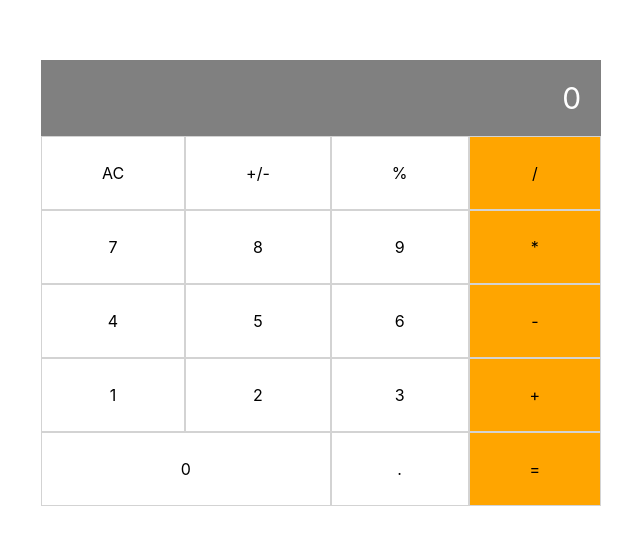
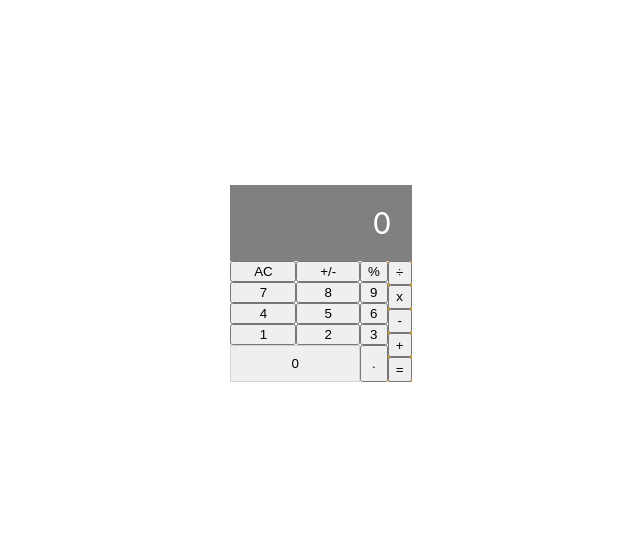
Before and after one commit to Cerdtruir/MathSite, a React (Create React App) app: page / in a window 1280 px wide. Shown: the part 117-662 px from the top of the page, without its empty margins (319-959 px from the left). Built offline with nearby package versions, Linux system fonts and the light colour scheme.

Commit message:
Add calculator logic to template

```diff
--- a/src/components/Calculator.js
+++ b/src/components/Calculator.js
@@ -1,13 +1,18 @@
-/* eslint-disable react/destructuring-assignment */
-/* eslint-disable react/prefer-stateless-function */
 /* eslint-disable react/prop-types */
 import React from 'react';
+import calculate from '../logic/calculate';
 
-function Button(props) {
+function Button({ buttonClass, value, clickFunction }) {
   return (
-    <div className={props.class}>
-      <p>{props.value}</p>
-    </div>
+    <button
+      className={buttonClass}
+      onClick={() => {
+        clickFunction(value);
+      }}
+      type="button"
+    >
+      {value}
+    </button>
   );
 }
 
@@ -15,65 +20,91 @@
   class: 'button',
 };
 
-function KeypadRight() {
+function KeypadRight({ getState }) {
   return (
     <div className="keypad-right">
-      <Button value="/" />
-      <Button value="*" />
-      <Button value="-" />
-      <Button value="+" />
-      <Button value="=" />
+      <Button value="÷" clickFunction={getState} />
+      <Button value="x" clickFunction={getState} />
+      <Button value="-" clickFunction={getState} />
+      <Button value="+" clickFunction={getState} />
+      <Button value="=" clickFunction={getState} />
     </div>
   );
 }
 
-function KeypadLeft() {
+function KeypadLeft({ getState }) {
   return (
     <div className="keypad-left">
-      <Button value="AC" />
-      <Button value="+/-" />
-      <Button value="%" />
-      <Button value="7" />
-      <Button value="8" />
-      <Button value="9" />
-      <Button value="4" />
-      <Button value="5" />
-      <Button value="6" />
-      <Button value="1" />
-      <Button value="2" />
-      <Button value="3" />
-      <Button value="0" class="button-0" />
-      <Button value="." />
+      <Button value="AC" clickFunction={getState} />
+      <Button value="+/-" clickFunction={getState} />
+      <Button value="%" clickFunction={getState} />
+      <Button value="7" clickFunction={getState} />
+      <Button value="8" clickFunction={getState} />
+      <Button value="9" clickFunction={getState} />
+      <Button value="4" clickFunction={getState} />
+      <Button value="5" clickFunction={getState} />
+      <Button value="6" clickFunction={getState} />
+      <Button value="1" clickFunction={getState} />
+      <Button value="2" clickFunction={getState} />
+      <Button value="3" clickFunction={getState} />
+      <Button value="0" clickFunction={getState} buttonClass="button-0" />
+      <Button value="." clickFunction={getState} />
     </div>
   );
 }
 
-function Keypad() {
+function Keypad({ getState }) {
   return (
     <div className="keypad">
-      <KeypadLeft />
-      <KeypadRight />
+      <KeypadLeft getState={getState} />
+      <KeypadRight getState={getState} />
     </div>
   );
 }
 
-function Display() {
+function Display({ data }) {
+  const value = () => {
+    if (data.next) {
+      return data.next;
+    }
+    if (data.total) {
+      return data.total;
+    }
+
+    return '0';
+  };
+
   return (
     <div className="display">
-      <p>0</p>
+      <p className="display-text">
+        {value()}
+      </p>
     </div>
   );
 }
 
 class Calculator extends React.Component {
+  constructor(props) {
+    super(props);
+    this.state = {
+      total: null,
+      next: null,
+      operation: null,
+    };
+    this.getState = this.getState.bind(this);
+    this.setState = this.setState.bind(this);
+  }
+
+  getState(button) {
+    const data = calculate(this.state, button);
+    this.setState(data);
+  }
+
   render() {
     return (
       <div className="calculator">
-        <Display />
-        <Keypad>
-          <KeypadLeft />
-          <KeypadRight />
-        </Keypad>
+        <Display data={this.state} />
+        <Keypad getState={this.getState} />
       </div>
     );
   }
```
